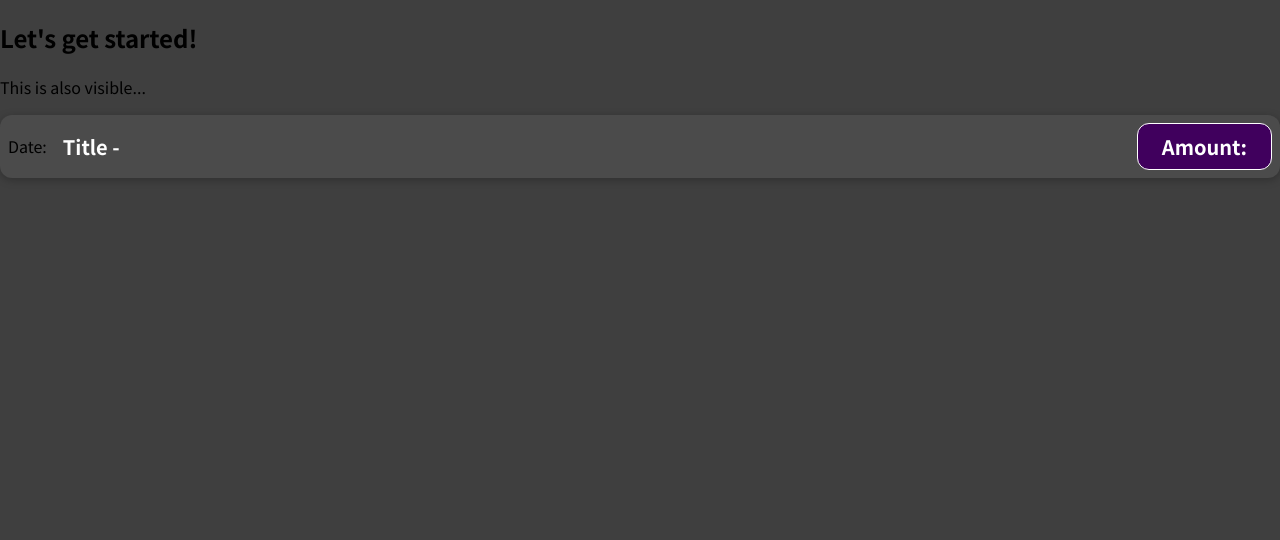
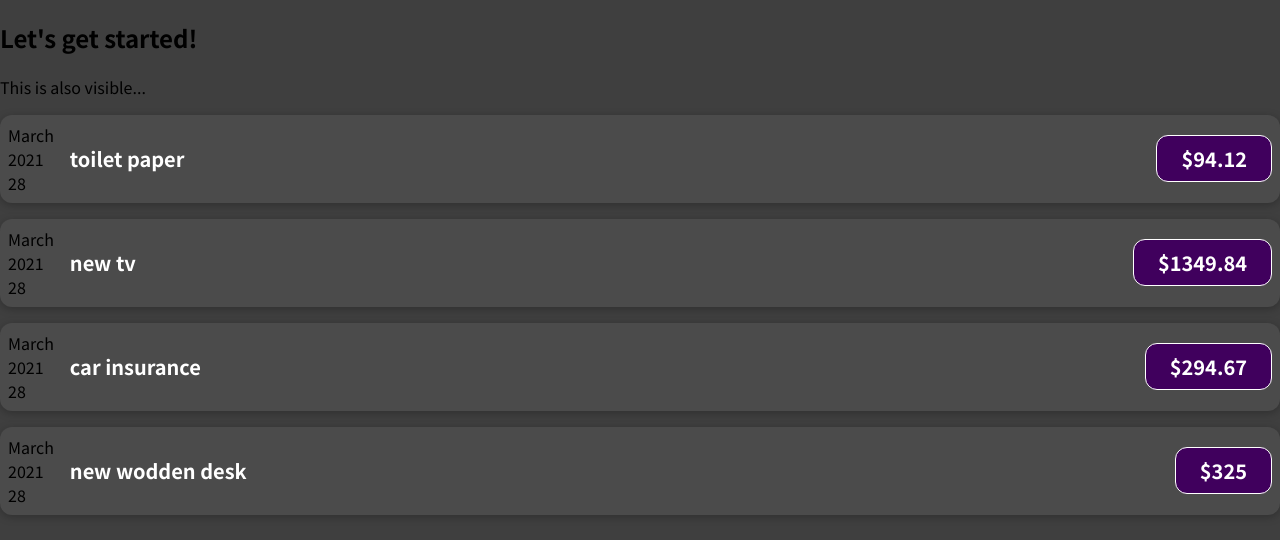
Before and after one commit to etorres-revature/React-Expense_Tracker, a React (Create React App) app: page / in a window 1280 px wide. Shown: the top 540 px of the page. Built offline with nearby package versions, Linux system fonts and the light colour scheme.

Commit message:
expense array moved to app, sent to expense item via props, expense date comp

```diff
--- a/src/App.js
+++ b/src/App.js
@@ -1,11 +1,51 @@
 import ExpenseItem from "./components/ExpenseItem";
 
 function App() {
+  const expenses = [
+    {
+      id: "e1",
+      title: "toilet paper",
+      amount: 94.12,
+      date: new Date(2021, 2, 28),
+    },
+    { id: "e2", title: "new tv", amount: 1349.84, date: new Date(2021, 2, 28) },
+    {
+      id: "e3",
+      title: "car insurance",
+      amount: 294.67,
+      date: new Date(2021, 2, 28),
+    },
+    {
+      id: "e4",
+      title: "new wodden desk",
+      amount: 325,
+      date: new Date(2021, 2, 28),
+    },
+  ];
   return (
     <div>
       <h2>Let's get started!</h2>
       <p>This is also visible...</p>
-      <ExpenseItem />
+      <ExpenseItem
+        title={expenses[0].title}
+        amount={expenses[0].amount}
+        date={expenses[0].date}
+      />
+      <ExpenseItem
+        title={expenses[1].title}
+        amount={expenses[1].amount}
+        date={expenses[1].date}
+      />
+      <ExpenseItem
+        title={expenses[2].title}
+        amount={expenses[2].amount}
+        date={expenses[2].date}
+      />
+      <ExpenseItem
+        title={expenses[3].title}
+        amount={expenses[3].amount}
+        date={expenses[3].date}
+      />
     </div>
   );
 }
--- /dev/null
+++ b/src/components/ExpenseDate.js
@@ -0,0 +1,16 @@
+import React from "react";
+
+function ExpenseDate(expenses) {
+  const month = expenses.date.toLocaleString("en-US", { month: "long" });
+  const year = expenses.date.getFullYear();
+  const day = expenses.date.toLocaleString("en-US", { day: "2-digit" });
+  return (
+    <div>
+      <div>{month}</div>
+      <div>{year}</div>
+      <div>{day}</div>
+    </div>
+  );
+}
+
+export default ExpenseDate;
--- a/src/components/ExpenseItem.js
+++ b/src/components/ExpenseItem.js
@@ -1,14 +1,15 @@
 import React from "react";
+import ExpenseDate from "./ExpenseDate";
 
 import "./ExpenseItem.css";
 
-function ExpenseItem() {
+function ExpenseItem(expenses) {
   return (
     <div className="expense-item">
-      <div>Date:</div>
+      <ExpenseDate date={expenses.date} />
       <div className="expense-item__description">
-        <h2>Title - </h2>
-        <div className="expense-item__price">Amount: </div>
+        <h2>{expenses.title}</h2>
+        <div className="expense-item__price">${expenses.amount} </div>
       </div>
     </div>
   );
```
Also changed, not shown: 1 other file (tests, documents, lock files or other folders).
